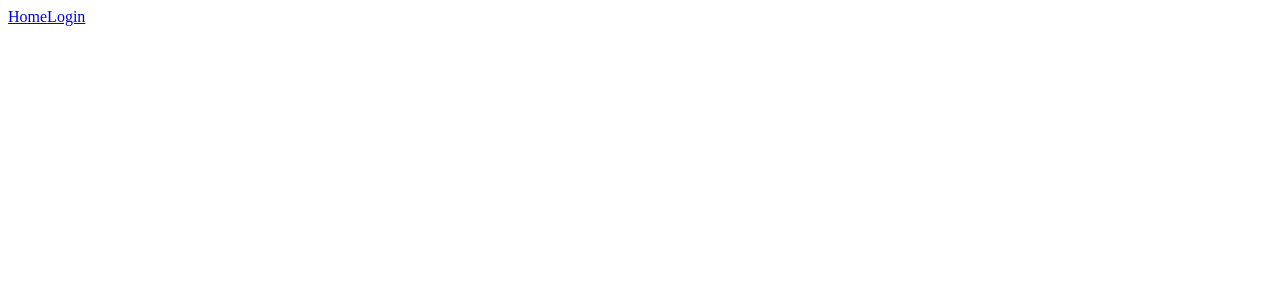
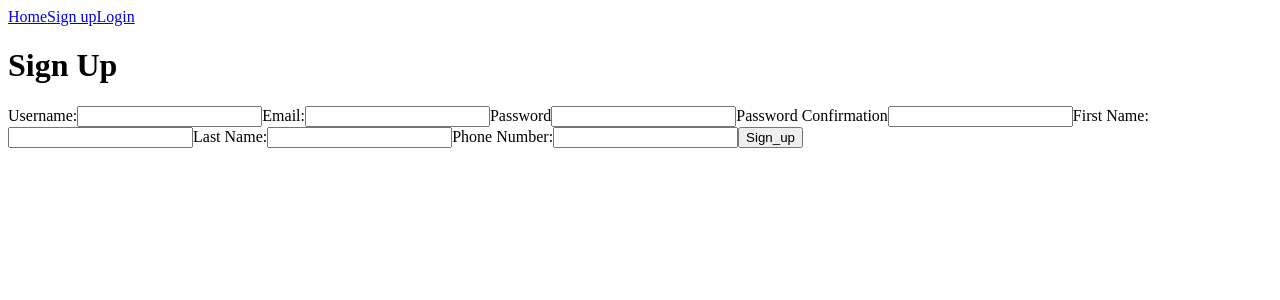
Before and after one commit to BJB-Team/TechFind-Frontend, a React (Create React App) app: page /signup in a window 1280 px wide. Before the commit this address had no page. Shown: the top 300 px of the page. Built offline with nearby package versions, Linux system fonts and the light colour scheme.

Commit message:
sign in and login updated

```diff
--- a/src/components/App.js
+++ b/src/components/App.js
@@ -4,6 +4,8 @@ import { StateContext } from '../utils/stateContext'
 import reducer from '../utils/reducer'
 import Login from './Login'
 import SignUp from './SignUp'
+import Home from './Home'
+import Navigation from './Navigation'
 
 const App = () => {
   /// First instance when the users enters our website there will be no logged in user
@@ -11,7 +13,7 @@ const App = () => {
   /// use effect will be created when api is linked so this can be changed when a user is logged in and we have listings
 	const initialState = {
 		listings: [],
-		loggedInUser: "Jack",
+		loggedInUser: sessionStorage.getItem("username") || null,
     auth:{token:sessionStorage.getItem("token") || null},
     seeker: null
 	}
@@ -24,11 +26,12 @@ const App = () => {
     <StateContext.Provider value={{store, dispatch}}>
     <div>
       <BrowserRouter>
-          <Link to ="/">Home</Link>
-          <Link to ="/login">Login</Link>
+          <Navigation />
+
         <Routes>
             <Route path="/login" element={<Login />} />
-            <Route path="/sign_up" element={<SignUp />} />
+            <Route exact path="/" element={<Home />} />
+            <Route path="/signup" element={<SignUp />} />
         </Routes>
 
       </BrowserRouter>
--- /dev/null
+++ b/src/components/Home.js
@@ -0,0 +1,17 @@
+import React, { useState } from 'react'
+import {Link} from "react-router-dom";
+import { useGlobalState } from '../utils/stateContext'
+
+const Home = () =>{
+  const{store, dispatch} = useGlobalState()
+
+  return (
+    <div>
+      <div>
+        <h1> Home Page</h1>
+      </div>
+    </div>
+  )
+}
+
+export default Home
--- a/src/components/Login.js
+++ b/src/components/Login.js
@@ -1,11 +1,11 @@
 import React, { useState } from 'react'
-import {Link} from "react-router-dom";
+import {useNavigate} from "react-router-dom";
 import { useGlobalState } from '../utils/stateContext'
 import { login } from '../services/authService'
 
 const Login = () =>{
   const{store, dispatch} = useGlobalState()
-
+  let navigate = useNavigate();
   const initialFormData = {
     email: "",
     password: ""
@@ -39,6 +39,7 @@ function handleSubmit(e){
             data:user.jwt
         })
     }
+        navigate('/')
     })
     .catch(error => {
         console.log(error)
@@ -50,13 +51,12 @@ function handleSubmit(e){
         <div>
             <form onSubmit={handleSubmit}>
                 <label htmlFor="email">Email:</label>
-                <input type="email" name="email" id="email" value={formData.email} onChange={handleFormData}/>
+                <input type="text" name="email" id="email" value={formData.email} onChange={handleFormData}/>
                 <label htmlFor="password">Password</label>
                 <input type="password" name="password" id="password" value={formData.password} onChange={handleFormData}/>
                 <input type="submit" value="Login" />
             </form>
         </div>
-        <Link to ="/sign_up">Sign Up</Link>
       </div>
   )
 }
--- /dev/null
+++ b/src/components/Navigation.js
@@ -0,0 +1,40 @@
+import react from 'react'
+import {Link} from 'react-router-dom'
+import { useGlobalState} from '../utils/stateContext'
+
+const Navigation = () => {
+  const{store, dispatch} = useGlobalState()
+  const {loggedInUser} = store
+
+  function logout(e){
+    e.preventDefault()
+    sessionStorage.clear()
+    dispatch({
+      type: "setLoggedInUser",
+      data: ""
+  })
+  dispatch({
+    type: "setToken",
+    data:""
+  })
+  }
+
+  return (
+    <div>
+      <Link to ="/">Home</Link>
+
+      {loggedInUser?
+        <>
+          <p> Logged In </p>
+          <Link to = "/" onClick ={logout}> Logout</Link>
+        </>
+        :
+        <>
+          <Link to ="/signup">Sign up</Link>
+          <Link to ="/login">Login</Link>
+        </>
+      }
+    </div>
+  )
+}
+export default Navigation
--- a/src/components/SignUp.js
+++ b/src/components/SignUp.js
@@ -1,7 +1,8 @@
 import React, { useState } from 'react'
-import {Link} from "react-router-dom";
+import {Link, useNavigate} from "react-router-dom";
 import { useGlobalState } from '../utils/stateContext'
 import { signUp } from '../services/authService'
+
 
 const SignUp = ({history}) =>{
   const{dispatch} = useGlobalState()
@@ -12,7 +13,7 @@ const SignUp = ({history}) =>{
   }
 
   const [formData, setFormData] = useState(initialFormData)
-
+  let navigate = useNavigate();
   function handleFormData(e){
     setFormData({
         ...formData,
@@ -30,14 +31,12 @@ const SignUp = ({history}) =>{
     dispatch({
         type: "setLoggedInUser",
         data:username
-
     })
     dispatch({
         type: "setToken",
         data:jwt
-
     })
-    return history.push("/login")
+    navigate('/')
   })
   .catch(error =>{
       //setError("user exists or password mismatch")
```
